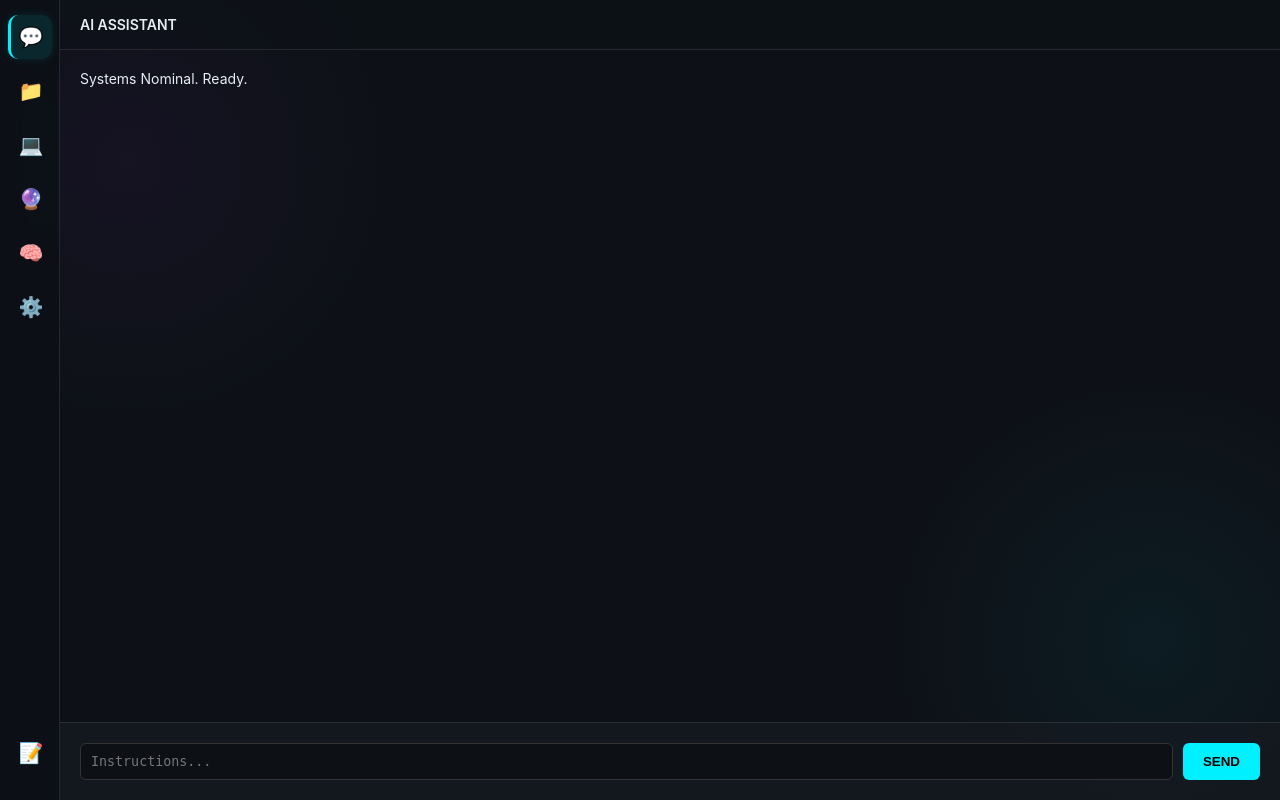
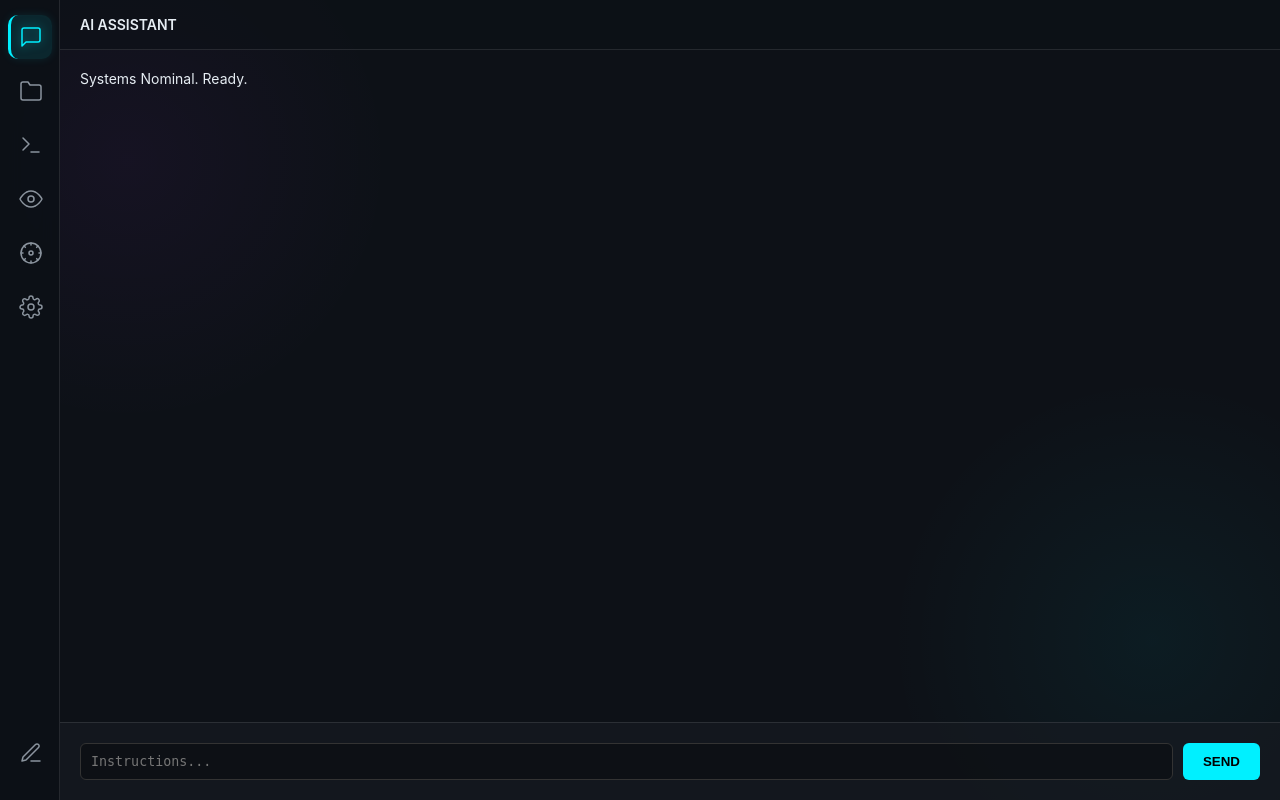
Before and after one commit to jasonk87/Self-Evolving-AI, a Flask app: page / in a window 1280 px wide. Run offline with Flask 3, Linux system fonts and the light colour scheme; some libraries are stand-ins or nearby versions; some web fonts are replaced.

Commit message:
Enhance sidebar UI: Replace broken emojis with SVGs and add hover tooltips.

```diff
--- a/static/css/style.css
+++ b/static/css/style.css
@@ -77,7 +77,54 @@ body {
 }
 
 .activity-item .icon {
-    font-size: 20px;
+    display: flex;
+    align-items: center;
+    justify-content: center;
+}
+
+.activity-item svg {
+    width: 24px;
+    height: 24px;
+    stroke: var(--text-secondary);
+    stroke-width: 1.5;
+    transition: all 0.2s;
+}
+
+.activity-item:hover svg,
+.activity-item.active svg {
+    stroke: var(--accent-cyan);
+    filter: drop-shadow(0 0 5px rgba(0, 240, 255, 0.5));
+}
+
+/* Sidebar Tooltips (CSS Only) */
+.activity-item {
+    position: relative; /* For absolute positioning of label */
+}
+
+.activity-item::after {
+    content: attr(data-label);
+    position: absolute;
+    left: 100%;
+    top: 50%;
+    transform: translateY(-50%);
+    background: rgba(13, 17, 23, 0.95);
+    color: var(--text-primary);
+    padding: 5px 10px;
+    border-radius: 4px;
+    font-size: 12px;
+    white-space: nowrap;
+    opacity: 0;
+    pointer-events: none;
+    transition: opacity 0.2s, left 0.2s;
+    border: 1px solid rgba(255, 255, 255, 0.1);
+    margin-left: 10px;
+    z-index: 1000;
+    box-shadow: 0 4px 6px rgba(0,0,0,0.3);
+}
+
+.activity-item:hover::after {
+    opacity: 1;
+    left: 90%; /* Slide in effect */
 }
 
 
--- a/templates/index.html
+++ b/templates/index.html
@@ -20,30 +20,44 @@
         <!-- 1. LEFT: Activity Bar (Icons) -->
         <aside class="activity-bar glass-panel">
             <div class="activity-top">
-                <div class="activity-item active" title="Chat" data-target="view-chat">
-                    <span class="icon">💬</span>
+                <div class="activity-item active" title="Chat" data-target="view-chat" data-label="Chat">
+                    <span class="icon">
+                        <svg xmlns="http://www.w3.org/2000/svg" viewBox="0 0 24 24" fill="none" stroke="currentColor" stroke-width="2" stroke-linecap="round" stroke-linejoin="round"><path d="M21 15a2 2 0 0 1-2 2H7l-4 4V5a2 2 0 0 1 2-2h14a2 2 0 0 1 2 2z"></path></svg>
+                    </span>
                 </div>
                 <!-- Tools that open the Sidebar Panel -->
-                <div class="activity-item" title="Project Files" data-target="view-sidebar-files">
-                    <span class="icon">📁</span>
+                <div class="activity-item" title="Project Files" data-target="view-sidebar-files" data-label="Files">
+                    <span class="icon">
+                        <svg xmlns="http://www.w3.org/2000/svg" viewBox="0 0 24 24" fill="none" stroke="currentColor" stroke-width="2" stroke-linecap="round" stroke-linejoin="round"><path d="M22 19a2 2 0 0 1-2 2H4a2 2 0 0 1-2-2V5a2 2 0 0 1 2-2h5l2 3h9a2 2 0 0 1 2 2z"></path></svg>
+                    </span>
                 </div>
-                <div class="activity-item" title="Terminal" data-target="view-sidebar-terminal">
-                    <span class="icon">💻</span>
+                <div class="activity-item" title="Terminal" data-target="view-sidebar-terminal" data-label="Terminal">
+                    <span class="icon">
+                        <svg xmlns="http://www.w3.org/2000/svg" viewBox="0 0 24 24" fill="none" stroke="currentColor" stroke-width="2" stroke-linecap="round" stroke-linejoin="round"><polyline points="4 17 10 11 4 5"></polyline><line x1="12" y1="19" x2="20" y2="19"></line></svg>
+                    </span>
                 </div>
-                <div class="activity-item" title="Council" data-target="view-sidebar-council">
-                    <span class="icon">🔮</span>
+                <div class="activity-item" title="Council" data-target="view-sidebar-council" data-label="The Council">
+                    <span class="icon">
+                        <svg xmlns="http://www.w3.org/2000/svg" viewBox="0 0 24 24" fill="none" stroke="currentColor" stroke-width="2" stroke-linecap="round" stroke-linejoin="round"><path d="M1 12s4-8 11-8 11 8 11 8-4 8-11 8-11-8-11-8z"></path><circle cx="12" cy="12" r="3"></circle></svg>
+                    </span>
                 </div>
-                <div class="activity-item" title="Memory" data-target="view-sidebar-memory">
-                    <span class="icon">🧠</span>
+                <div class="activity-item" title="Memory" data-target="view-sidebar-memory" data-label="Memory">
+                    <span class="icon">
+                        <svg xmlns="http://www.w3.org/2000/svg" viewBox="0 0 24 24" fill="none" stroke="currentColor" stroke-width="2" stroke-linecap="round" stroke-linejoin="round"><path d="M12 2c5.523 0 10 4.477 10 10s-4.477 10-10 10S2 17.523 2 12 6.477 2 12 2z"></path><path d="M12 14a2 2 0 1 0 0-4 2 2 0 0 0 0 4z"></path><line x1="12" y1="2" x2="12" y2="4"></line><line x1="12" y1="20" x2="12" y2="22"></line><line x1="4.93" y1="4.93" x2="6.34" y2="6.34"></line><line x1="17.66" y1="17.66" x2="19.07" y2="19.07"></line><line x1="2" y1="12" x2="4" y2="12"></line><line x1="20" y1="12" x2="22" y2="12"></line><line x1="4.93" y1="19.07" x2="6.34" y2="17.66"></line><line x1="17.66" y1="6.34" x2="19.07" y2="4.93"></line></svg>
+                    </span>
                 </div>
-                <div class="activity-item" title="Settings" data-target="view-sidebar-settings">
-                    <span class="icon">⚙️</span>
+                <div class="activity-item" title="Settings" data-target="view-sidebar-settings" data-label="Settings">
+                    <span class="icon">
+                        <svg xmlns="http://www.w3.org/2000/svg" viewBox="0 0 24 24" fill="none" stroke="currentColor" stroke-width="2" stroke-linecap="round" stroke-linejoin="round"><circle cx="12" cy="12" r="3"></circle><path d="M19.4 15a1.65 1.65 0 0 0 .33 1.82l.06.06a2 2 0 0 1 0 2.83 2 2 0 0 1-2.83 0l-.06-.06a1.65 1.65 0 0 0-1.82-.33 1.65 1.65 0 0 0-1 1.51V21a2 2 0 0 1-2 2 2 2 0 0 1-2-2v-.09A1.65 1.65 0 0 0 9 19.4a1.65 1.65 0 0 0-1.82.33l-.06.06a2 2 0 0 1-2.83 0 2 2 0 0 1 0-2.83l.06-.06a1.65 1.65 0 0 0 .33-1.82 1.65 1.65 0 0 0-1.51-1H3a2 2 0 0 1-2-2 2 2 0 0 1 2-2h.09A1.65 1.65 0 0 0 4.6 9a1.65 1.65 0 0 0-.33-1.82l-.06-.06a2 2 0 0 1 0-2.83 2 2 0 0 1 2.83 0l.06.06a1.65 1.65 0 0 0 1.82.33H9a1.65 1.65 0 0 0 1-1.51V3a2 2 0 0 1 2-2 2 2 0 0 1 2 2v.09a1.65 1.65 0 0 0 1 1.51 1.65 1.65 0 0 0 1.82-.33l.06-.06a2 2 0 0 1 2.83 0 2 2 0 0 1 0 2.83l-.06.06a1.65 1.65 0 0 0-.33 1.82V9a1.65 1.65 0 0 0 1.51 1H21a2 2 0 0 1 2 2 2 2 0 0 1-2 2h-.09a1.65 1.65 0 0 0-1.51 1z"></path></svg>
+                    </span>
                 </div>
             </div>
 
             <div class="activity-bottom">
-                <div class="activity-item" title="Code Editor" data-target="view-editor-main">
-                    <span class="icon">📝</span>
+                <div class="activity-item" title="Code Editor" data-target="view-editor-main" data-label="Editor">
+                    <span class="icon">
+                        <svg xmlns="http://www.w3.org/2000/svg" viewBox="0 0 24 24" fill="none" stroke="currentColor" stroke-width="2" stroke-linecap="round" stroke-linejoin="round"><path d="M12 20h9"></path><path d="M16.5 3.5a2.121 2.121 0 0 1 3 3L7 19l-4 1 1-4L16.5 3.5z"></path></svg>
+                    </span>
                 </div>
             </div>
         </aside>
```
